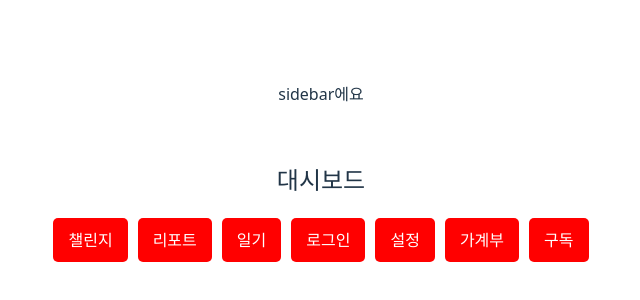
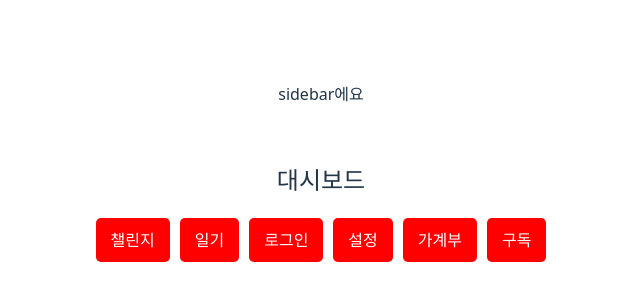
Before and after one commit to NSHkw/solmooneyfrontend, a React (Vite) app: page / in a window 1280 px wide. Shown: the part 226-526 px from the top of the page, without its empty margins (319-959 px from the left). Built offline with nearby package versions, Linux system fonts and the light colour scheme.

Commit message:
fix: import update

```diff
--- a/src/pages/HomePage.jsx
+++ b/src/pages/HomePage.jsx
@@ -1,19 +1,18 @@
 // src/pages/HomePage.jsx
 import { Link } from "react-router-dom";
+import { ROUTES } from "@route/routes.js";
 
 function HomePage() {
   const pages = [
-    { name: "챌린지", path: "/challenge" },
-    { name: "리포트", path: "/reports" },
-    { name: "일기", path: "/diary" },
-    { name: "로그인", path: "/login" },
-    { name: "설정", path: "/setting" },
-    { name: "가계부", path: "accountbook" },
-    { name: "구독", path: "subscription" },
+    { name: "챌린지", path: ROUTES.CHALLENGE },
+    { name: "일기", path: ROUTES.DIARY },
+    { name: "로그인", path: ROUTES.LOGIN },
+    { name: "설정", path: ROUTES.SETTING },
+    { name: "가계부", path: ROUTES.ACCOUNT_BOOK },
+    { name: "구독", path: ROUTES.SUBSCRIPTION },
   ];
 
   return (
-    <div>
     <div style={{ padding: "20px" }}>
       <h2>대시보드</h2>
       <div
@@ -41,7 +40,6 @@ function HomePage() {
         ))}
       </div>
     </div>
-    </div>
   );
 }
 
--- a/src/route/AppRouter.jsx
+++ b/src/route/AppRouter.jsx
@@ -9,7 +9,7 @@ import AccountBookPage from "@pages/AccountBookPage.jsx";
 import UserPage from "@pages/UserPage.jsx";
 import SubscriptionPage from "@pages/SubscriptionPage.jsx";
 import Setting from "@pages/Setting.jsx";
-import { ROUTES } from "@/route/routes.js";
+import { ROUTES } from "@route/routes.js";
 
 function AppRouter() {
   return (
```
Lines whose indentation alone changed are shown as unchanged.
